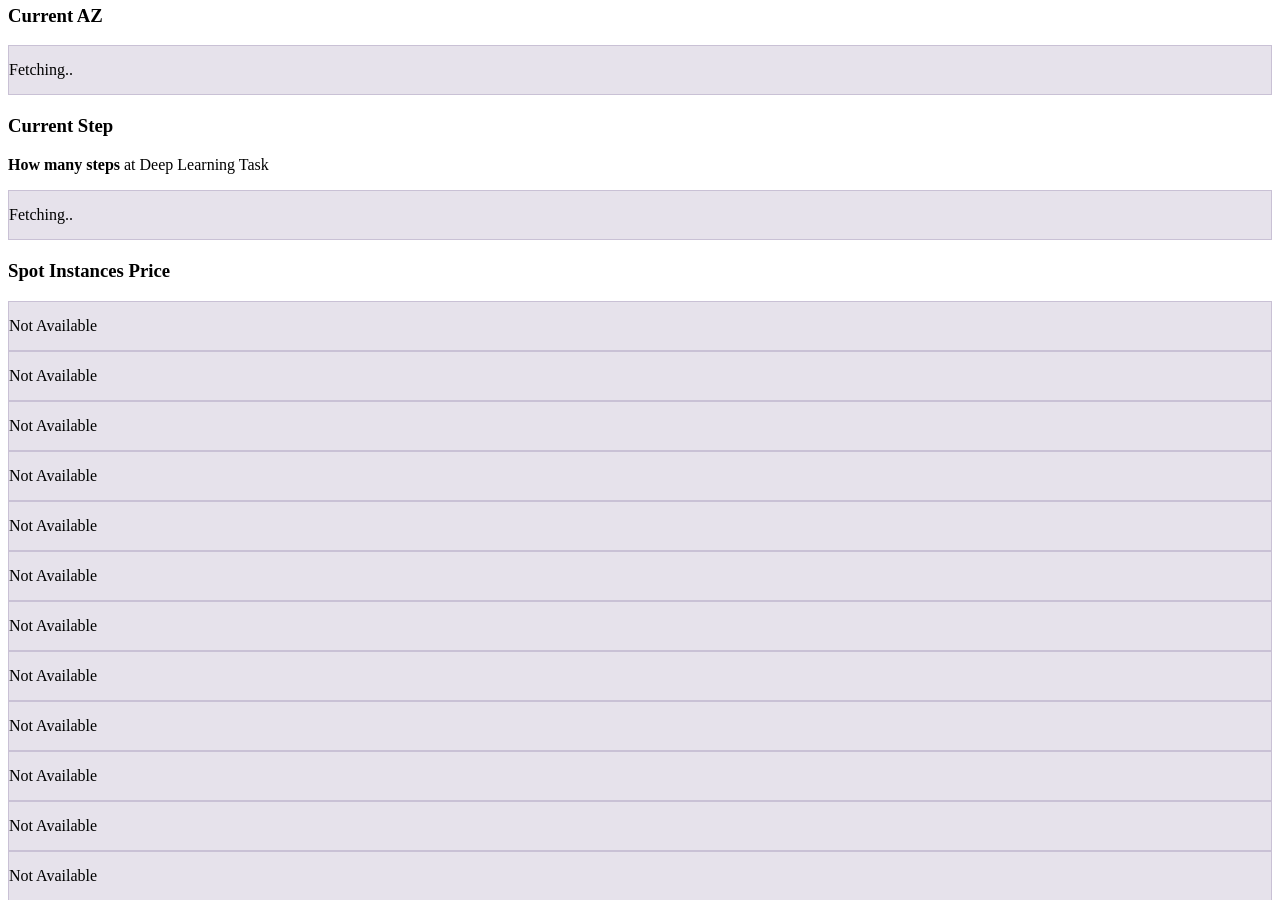
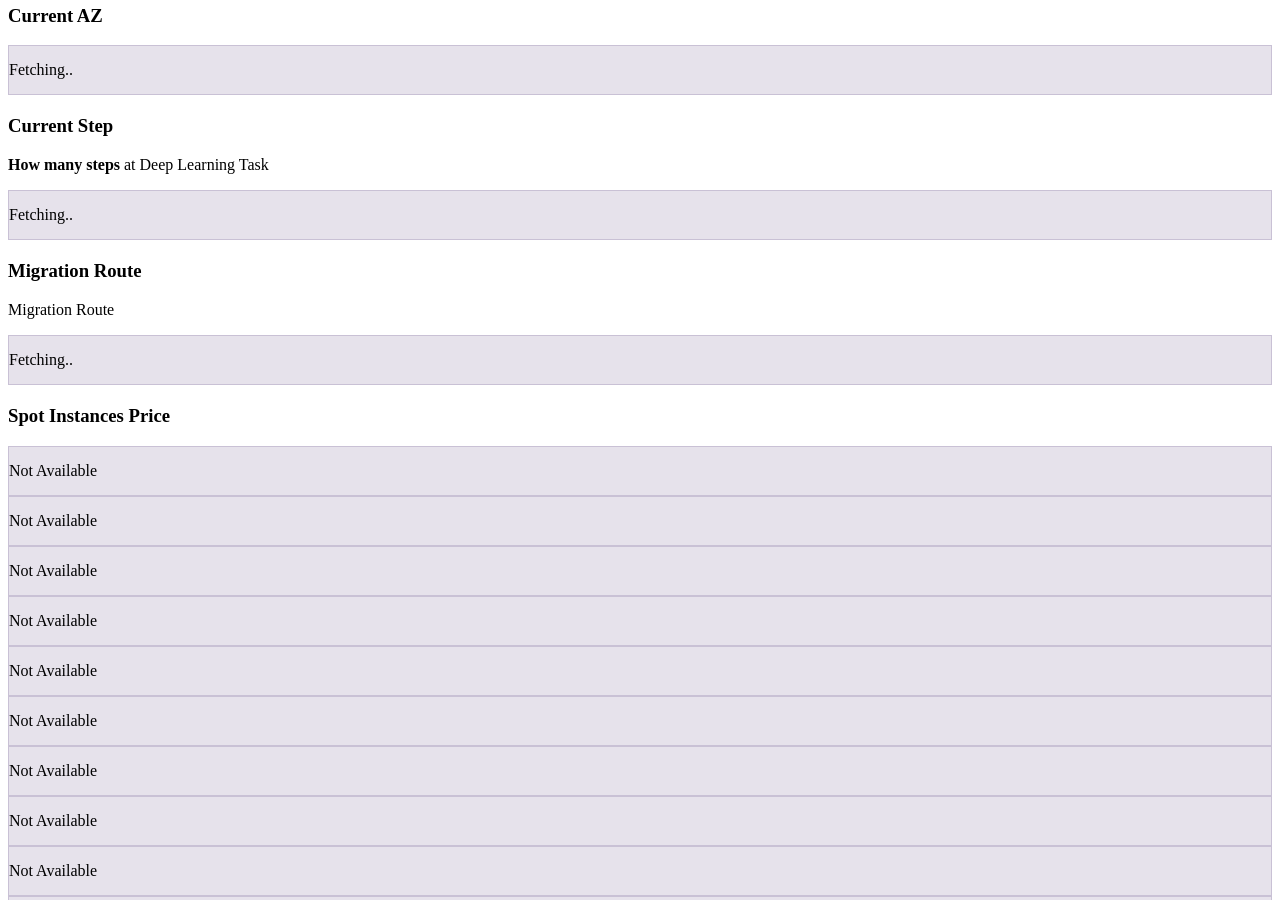
Before and after one commit to ddps-lab/kmu-bigdata.github.io, a Jekyll site: the page research/deep-spot-cloud/index.html, which Jekyll copies as it is, in a window 1280 px wide and 900 px high, scrolled down 478 px. Built offline with Jekyll 4.4.1, drawn with Linux system fonts in a browser that asks for light colours; nearby versions of some CDN libraries.

Commit message:
added az route

```diff
--- a/research/deep-spot-cloud/index.html
+++ b/research/deep-spot-cloud/index.html
@@ -11,13 +11,21 @@
             // $("#time").text(result['time']);
             // $("#az").text(result['az']);
             // $("#price").text(result['price']);
+            // var list = new List();
+            // list.add("time");
+            // list.add("az");
+            // list.add("price");
+            // list.add("step");
+            // var things = ['time','az','price','step'.'migration'];
+            // list.add("migration");
             // $("#step").text(result['step']);
             // var foo = document.createTextNode("\u00A0");
             $.each(result, function(key, value) {
+
                 if (key == "time"){
 
                   $("#"+key).text(value);
-              }
+                }
                 else if (key == 'az'){
                     $("#"+key).text(value);
                 }
@@ -27,10 +35,17 @@
                 else if (key == 'step'){
                   $("#"+key).text(value);
                 }
+                else if (key == 'migration'){
+                  $("#"+key).text(value);
+                }
+              // if (key in things){
+              //   $("#"+key).text(value);
+              // }
                 else{
                   $("#"+key).text(key+'     ->        '+value);
                 }
                 // alert( "The key is '" + key + "' and the value is '" + value + "'" );
+
             });
         }
       ,fail: function(result){
@@ -120,6 +135,13 @@
         <div class="col-md-3" id="step">Fetching..</div>
       </div>
 
+      <h3>Migration Route</h3>
+      <p>Migration Route</p>
+      <div class="row">
+        <div class="col-md-3" id="migration">Fetching..</div>
+      </div>
+
+
 
       <h3>Spot Instances Price </h3>
       <div class="row">
```
